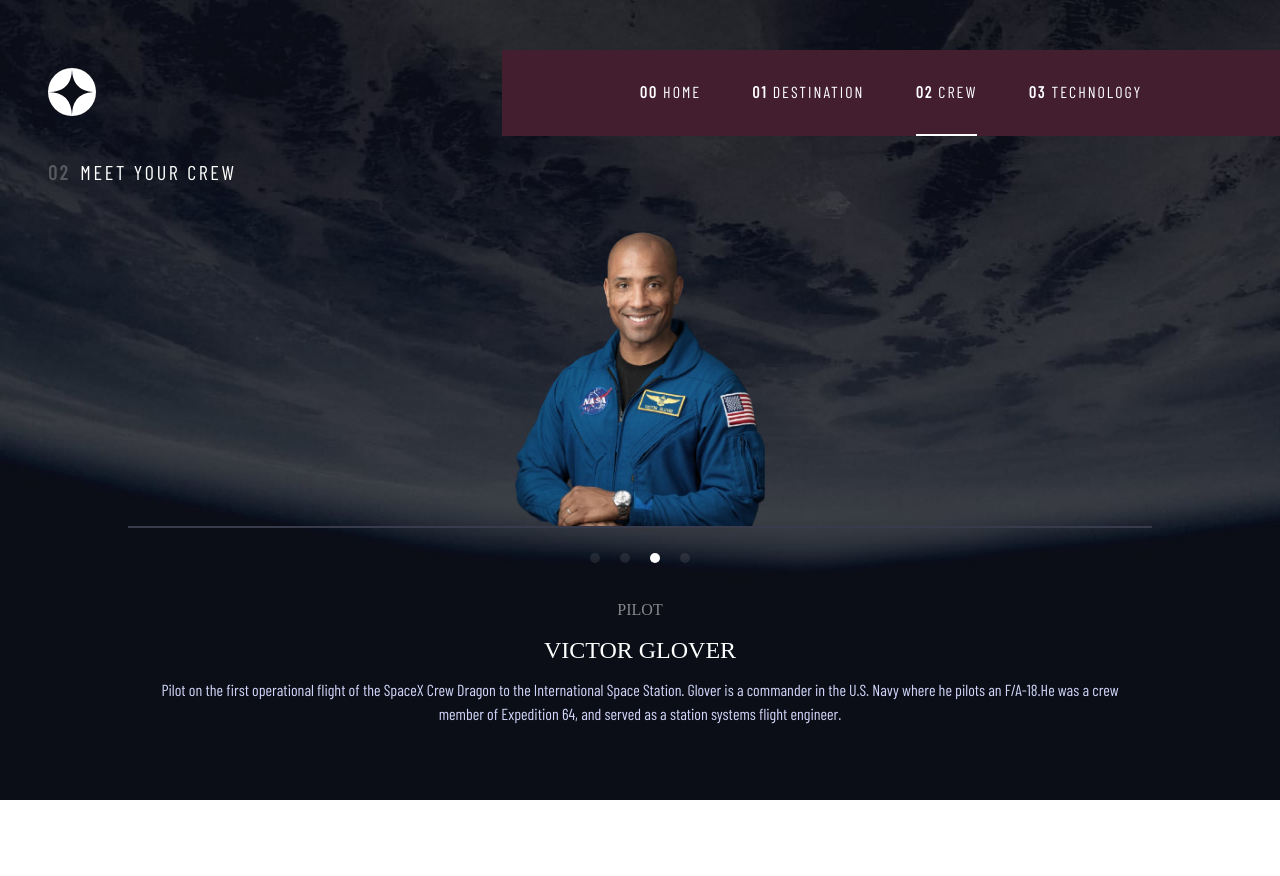
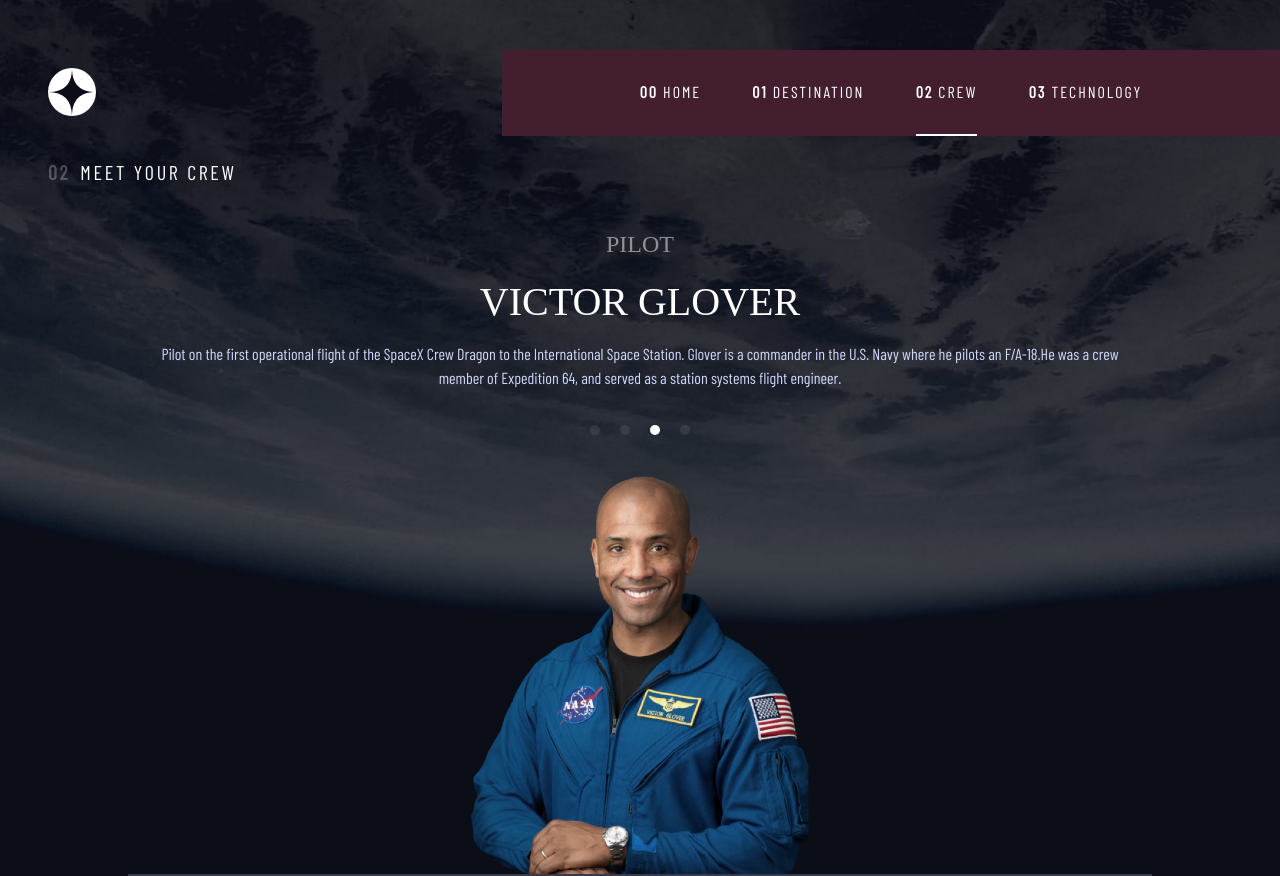
Before and after one commit to Mankind71/frontend-mentor-space-tourism, a React (Vite) app: page /crew in a window 1280 px wide. Before the commit the page ends 800 px from the top, so only its background shows below. Built offline with nearby package versions, Linux system fonts and the light colour scheme; a web font is replaced by a local one.

Commit message:
styling for crew tablet

```diff
--- a/src/pages/Crew.module.css
+++ b/src/pages/Crew.module.css
@@ -5,7 +5,6 @@
   background-size: cover;
   min-height: 100vh;
   color: white;
-  /* background: #0B0D17; */
 }
 .img{
   margin: auto;
@@ -50,6 +49,22 @@
   .bgCrew {
     background-image: url("/src//assets//crew/background-crew-tablet.jpg");
   }
+  .crewBody{
+    padding-bottom: 0;
+  }
+  .role{
+    font-size: 24px;
+  }
+  .crewBody .carouselCon{
+    margin-bottom: 0;
+    margin-top: 0;
+  }
+  .crewBody .img{
+    margin-bottom: 0;
+    margin-top: 0;
+    height: 50vh;
+  }
+
 }
 
 @media only screen and (min-width: 992px) {
--- a/src/pages/Crew.tsx
+++ b/src/pages/Crew.tsx
@@ -22,12 +22,11 @@
           <span>02</span>MEET YOUR CREW
         </h3>
       </div>
-      <div className="d-flex flex-column">
-        <div className={styles.carousel}>
-          <div className={`${styles.img} mt-3`}>
+      <div className={`${styles.crewBody} d-flex flex-column justify-content-md-between`}>
+        <div className={`${styles.img} mt-3 order-md-last`}>
           <img src={pf} className="" alt={crew.name} />
         </div>
-          <div className="d-flex justify-content-center">
+        <div className={`${styles.carouselCon} d-flex justify-content-center`}>
           {crewData.map((c, i) => (
             <div
               key={i}
@@ -38,8 +37,7 @@
             ></div>
           ))}
         </div>
-        </div>
-        <div className="desc">
+        <div className={`${styles.desc} desc order-md-first`}>
           <div className={styles.role}>{crew.role}</div>
           <div className="dataName">{crew.name}</div>
           <div className="description">{crew.bio}</div>
--- a/src/pages/destination.css
+++ b/src/pages/destination.css
@@ -90,23 +90,27 @@
   .contentTabs p {
     font-size: 16px;
   }
-.name{
+  .name {
     font-size: 80px;
   }
-.description{
+  .dataName {
+    font-size: 40px;
+  }
+  .description {
     font-size: 16px;
     width: 80%;
     margin: auto;
   }
-.content hr{
+  .content hr {
     width: 80%;
     margin-left: 10%;
   }
-.details{
+  .details {
     width: 60%;
     padding-top: 1rem;
     padding-bottom: 2rem;
   }
+
 }
 
 @media only screen and (min-width: 992px) {
```
Also changed, not shown: vite.config.ts.timestamp-1673786844658.mjs (deleted, +0 -10 lines). Lines whose indentation alone changed are shown as unchanged.
